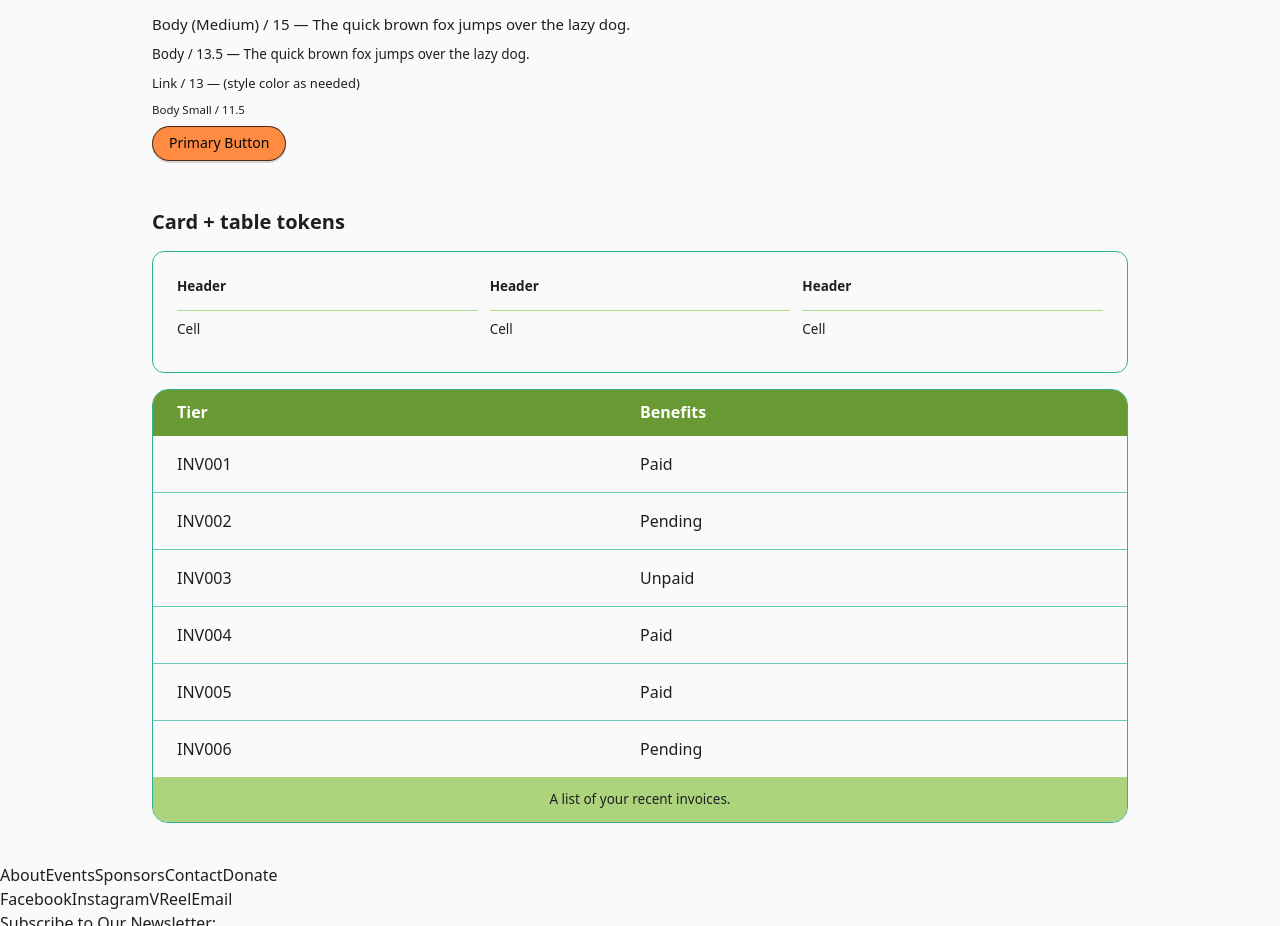
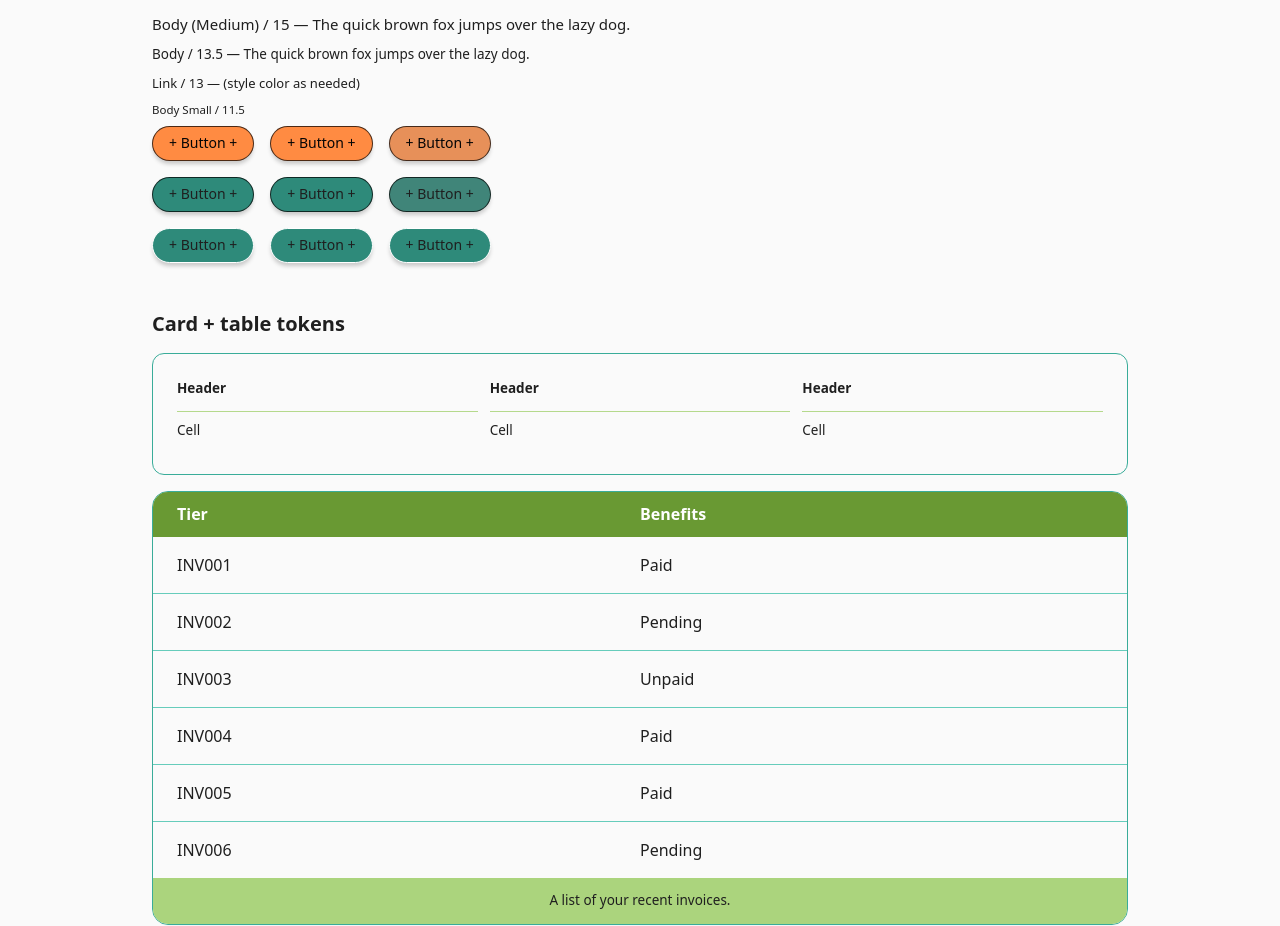
Before and after one commit to cassiama/MCDA_Website_Redesign, a Next.js app: page /tokens in a window 1280 px wide. Shown: the part 885-1811 px from the top of the page. Built offline with nearby package versions, Linux system fonts and the light colour scheme.

Commit message:
added buttons to the test page (altho the colors aren't correct yet) and added more Tailwind utilities

```diff
--- a/src/app/globals.css
+++ b/src/app/globals.css
@@ -8,7 +8,7 @@
   --mcda-green-100: #354C1A;
   --mcda-green-80:  #4F7326;
   --mcda-green-60:  #699933;
-  --mcda-green-50:  #ABD47D; /* “green” base color */
+  --mcda-green-50:  #ABD47D;  /* "green" base color */
   --mcda-green-40:  #B5D98C;
   --mcda-green-20:  #CEE6B2;
 
@@ -16,7 +16,7 @@
   --mcda-teal-100:  #133933;
   --mcda-teal-80:   #206055;
   --mcda-teal-60:   #267366;
-  --mcda-teal-50:   #2E8A7A; /* “deep teal” base color */
+  --mcda-teal-50:   #2E8A7A;  /* "deep teal" base color */
   --mcda-teal-40:   #39AC99;
   --mcda-teal-20:   #66CCBB;
 
@@ -24,13 +24,13 @@
   --mcda-orange-100: #662700;
   --mcda-orange-80:  #CC4E00;
   --mcda-orange-60:  #FF6200;
-  --mcda-orange-50:  #FF8B42; /* “orange” base color */
+  --mcda-orange-50:  #FF8B42; /* "orange" base color */
   --mcda-orange-40:  #FFA166;
   --mcda-orange-20:  #FFC099;
 
   /* grays */
   --mcda-gray-60: #050505;
-  --mcda-gray-50: #1F1F1F;    /* “dark gray” base color */
+  --mcda-gray-50: #1F1F1F;  /* "dark gray" base color */
   --mcda-gray-40: #4D4D4D;
   --mcda-gray-20: #666666;
 
@@ -175,8 +175,32 @@
   --color-input-hint: var(--color-muted-text);
 }
 
+/* utilities */
+/* headings - applies to text elements */
 @utility heading-1 { @apply text-h1 text-header-1; }
 @utility heading-2 { @apply text-h2 text-header-2; }
+
+/* drop shadows - applies universally */
+@utility shadow-elev-300 { box-shadow: 0 4px 4px -1px rgb(0 0 0 / 0.20); }
+@utility shadow-elev-200 { box-shadow: 0 4px 4px -1px rgb(0 0 0 / 0.10); }
+
+/* buttons */
+@utility btn { @apply inline-flex items-center justify-center gap-2 rounded-full px-4 py-2 text-button font-[var(--text-button--font-weight)] transition-shadow duration-150 shadow-elev-300 select-none; }
+
+/* primary (fill with... secondary color.) */
+@utility btn-primary {
+  @apply btn border border-black/70 bg-primary-button text-button-text hover:bg-primary-button-hover focus-visible:bg-primary-button-focused disabled:saturate-75;
+}
+
+/* secondary (fill with accent color) */
+@utility btn-secondary {
+  @apply btn border border-black/70 bg-secondary-button text-secondary-button-text hover:bg-secondary-button-hover focus-visible:bg-secondary-button-focused disabled:pointer-events-none disabled:saturate-75;
+}
+
+/* Secondary outline (transparent fill + teal border) */
+@utility btn-secondary-outline {
+  @apply btn bg-secondary-button text-secondary-button-text border border-white hover:bg-secondary-button-hover focus-visible:bg-teal-50/15 disabled:pointer-events-none;
+}
 
 body {
   background: var(--color-background);
--- a/src/app/tokens/page.tsx
+++ b/src/app/tokens/page.tsx
@@ -94,11 +94,24 @@ export default function TokensPage() {
           <p className="text-body">Body / 13.5 — The quick brown fox jumps over the lazy dog.</p>
           <p className="text-link">Link / 13 — (style color as needed)</p>
           <p className="text-body-sm">Body Small / 11.5</p>
-          <button
-            className="text-button inline-flex items-center rounded-full bg-primary-button hover:bg-primary-button-hover focus:bg-primary-button-focused text-button-text px-4 py-2 border border-black/70 shadow-[0_2px_0_rgba(0,0,0,.15)]"
+          <div
+            className="inline-grid grid-cols-3 mx-auto gap-4"
           >
-            Primary Button
-          </button>
+            {/* primary */}
+            <button className="btn-primary">+ Button +</button>
+            <button className="btn-primary hover:btn-pressed">+ Button +</button>
+            <button className="btn-primary" disabled>+ Button +</button>
+
+            {/* secondary */}
+            <button className="btn-secondary">+ Button +</button>
+            <button className="btn-secondary hover:btn-pressed">+ Button +</button>
+            <button className="btn-secondary" disabled>+ Button +</button>
+
+            {/* outline */}
+            <button className="btn-secondary-outline">+ Button +</button>
+            <button className="btn-secondary-outline hover:btn-pressed">+ Button +</button>
+            <button className="btn-secondary-outline" disabled>+ Button +</button>
+          </div>
         </div>
       </section>
 
```
